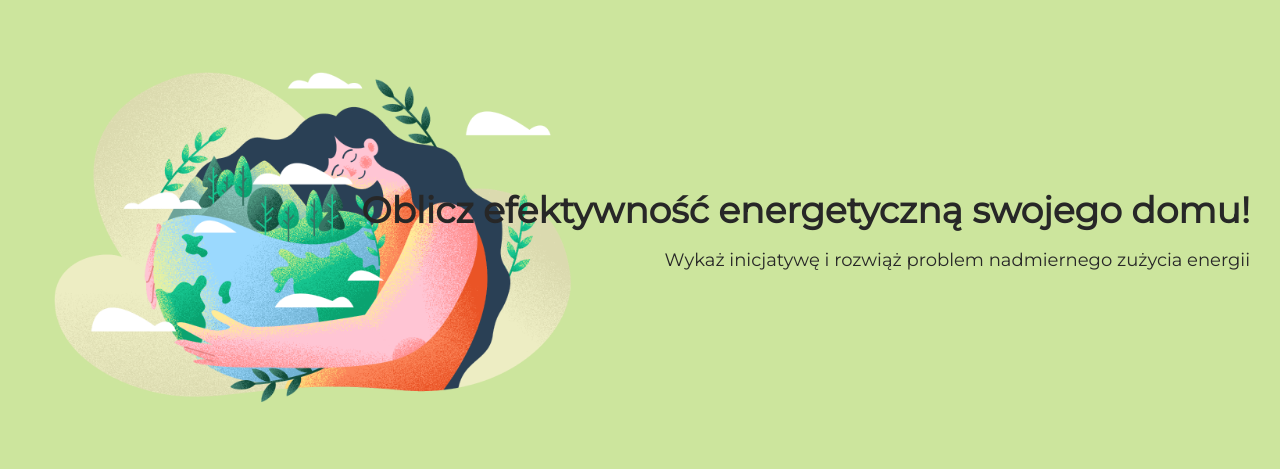
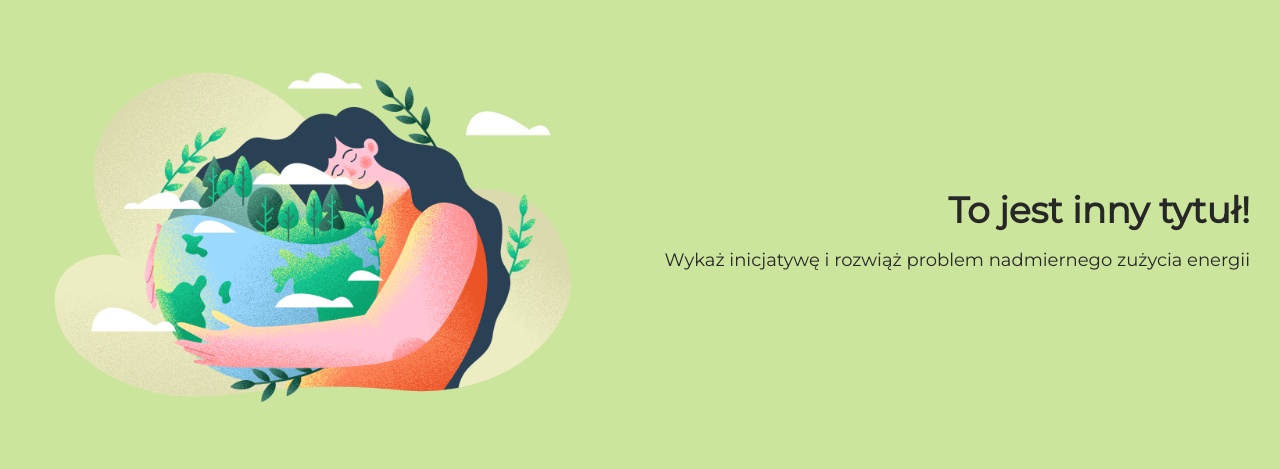
Before and after one commit to RafalKodland/python-1194-kalkulator, a Flask app: page / in a window 1280 px wide. Shown: the top 469 px of the page. Run offline with Flask 3, Linux system fonts and the light colour scheme.

Commit message:
Testowa zmiana

```diff
--- a/templates/index.html
+++ b/templates/index.html
@@ -13,7 +13,7 @@
 <body>
   <header class="header">
     <div class="header__text">
-      <h1>Oblicz efektywność energetyczną swojego domu!</h1>
+      <h1>To jest inny tytuł!</h1>
       <p>Wykaż inicjatywę i rozwiąż problem nadmiernego zużycia energii</p>
     </div>
   </header>
```
